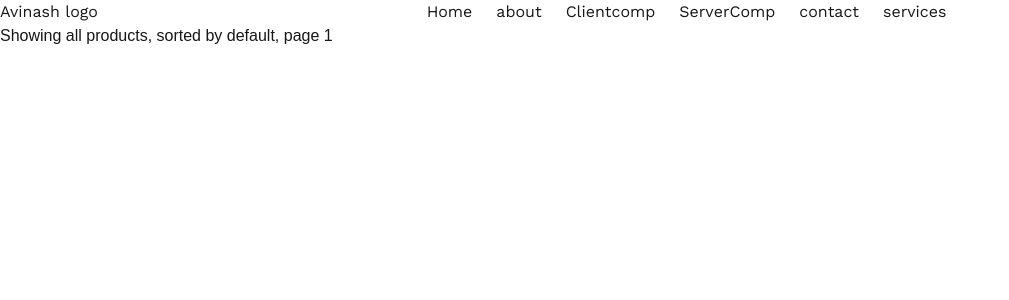
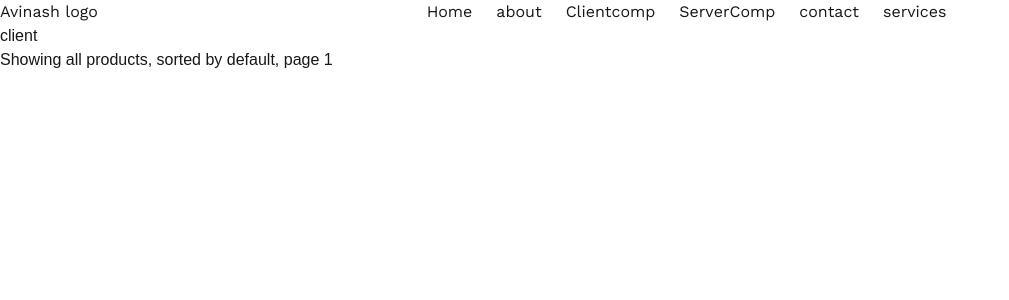
Before and after one commit to avinash874/nextjs, a Next.js app: page /products in a window 1280 px wide. Shown: the top 300 px of the page, without its empty margins (0-1009 px from the left). Built offline with nearby package versions, Linux system fonts and the light colour scheme.

Commit message:
useSearchParams 2

```diff
--- /dev/null
+++ b/app/(users)/products/ProductList.jsx
@@ -0,0 +1,23 @@
+"use client";
+
+import { useSearchParams } from "next/navigation"
+
+const ProductList = () => {
+    const searchParam = useSearchParams();
+    const pages = searchParam.getAll("page");
+    const category = searchParam.get("category");
+    const entries = Object.fromEntries(searchParam.entries());
+
+    console.log("page: ", pages);
+    console.log("category",category);
+    console.log("entries: ", entries);
+
+
+  return (
+    <>
+    <h1>client</h1>
+    </>
+  )
+}
+
+export default ProductList
--- a/app/(users)/products/page.jsx
+++ b/app/(users)/products/page.jsx
@@ -1,6 +1,8 @@
+import ProductList from "./ProductList";
+
 const Products = async ({searchParams}) => {
    const searchParam = await searchParams;
-    // console.log(searchParams);
+    console.log("outer",searchParam);
 
     const category = searchParam?.category || "all";
     const sort = searchParam?.sort || "default";
@@ -9,6 +11,7 @@ const Products = async ({searchParams}) => {
 
      return (
      <div>
+        <ProductList />
        Showing {category} products, sorted by {sort}, page {page}
     </div>)
 }
```
